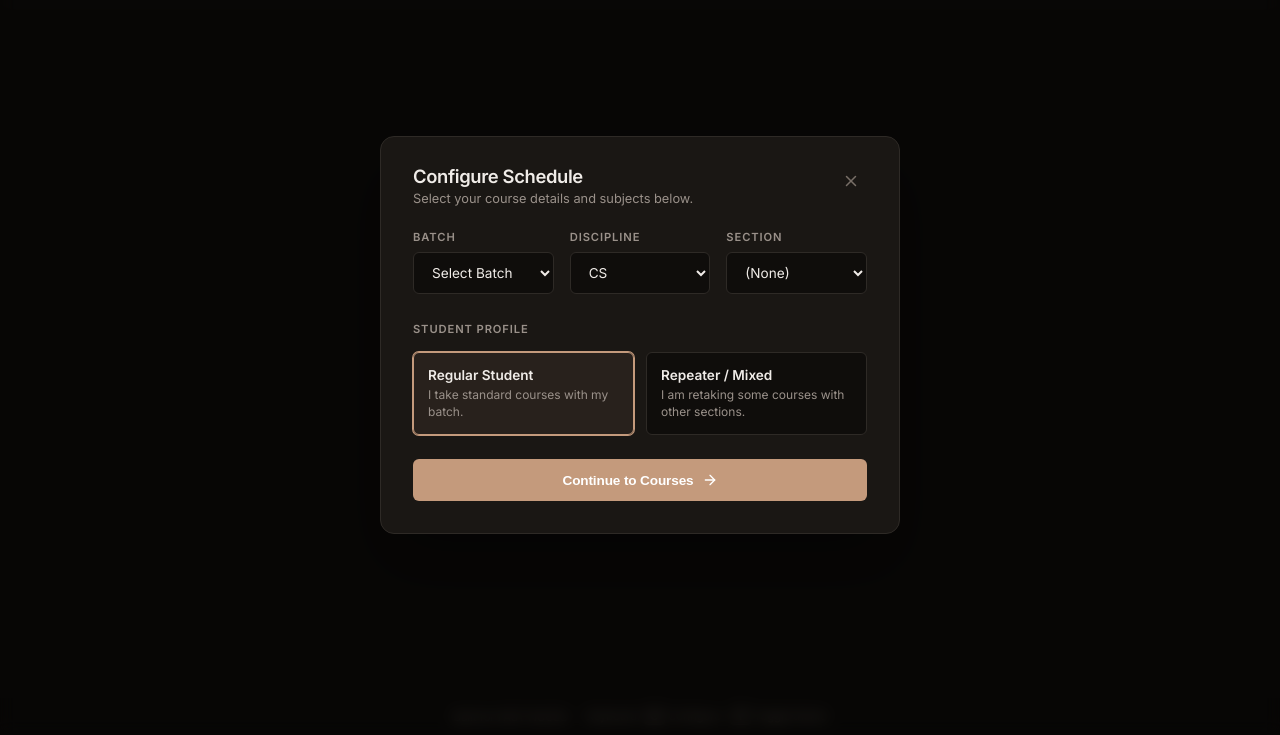
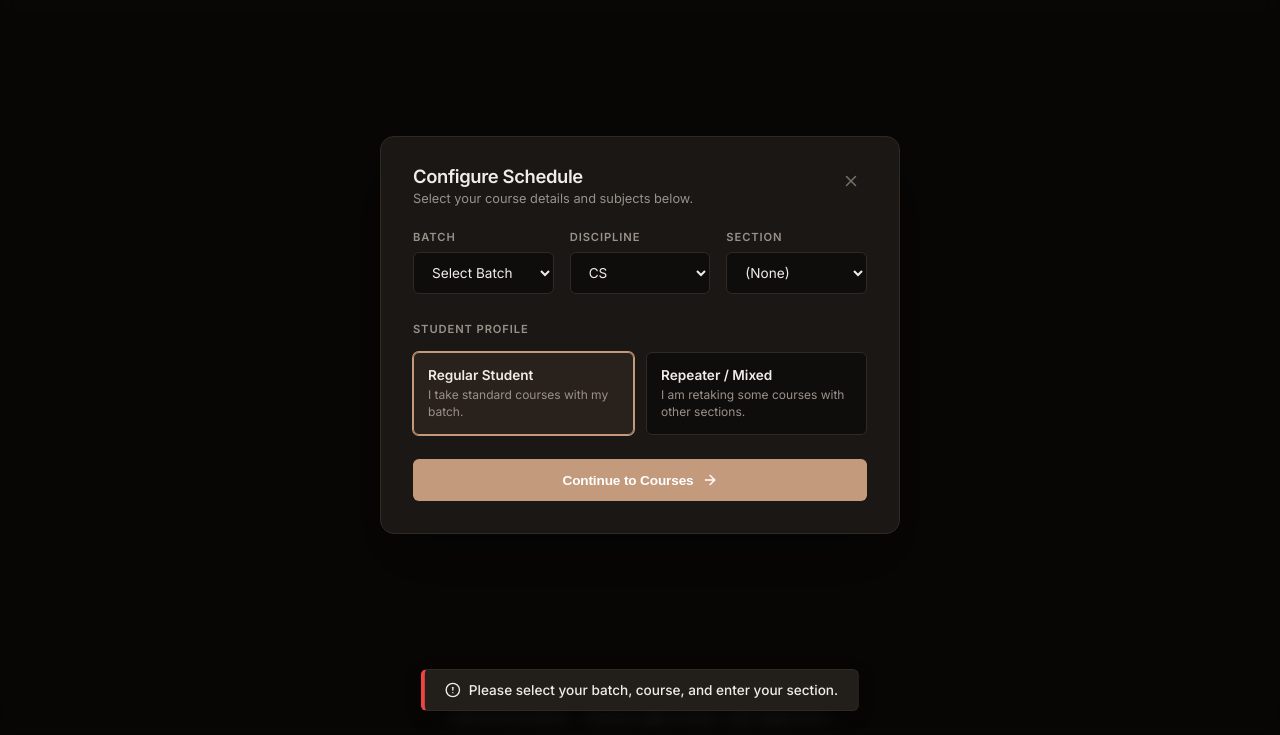
Before and after one commit to Hashimk101/FAST_TimeTable, a plain HTML site: page frontend/index.html in a window 1280 px wide. Both pictures are taken after a click on the button "Continue to Courses". Shown: the part 65-800 px from the top of the page. Drawn offline with Linux system fonts and the light colour scheme; no server answers; files whose address does not match are found by name.

Commit message:
perf: fix high INP by replacing alert with non-blocking toast notifications

```diff
--- a/frontend/index.html
+++ b/frontend/index.html
@@ -338,6 +338,7 @@
         <span>Keyboard: <kbd>C</kbd> Configure · <kbd>T</kbd> Toggle theme</span>
     </footer>
 
+    <div id="toast-container" class="toast-container"></div>
     <script src="script.js"></script>
 </body>
 </html>
--- a/frontend/script.js
+++ b/frontend/script.js
@@ -46,6 +46,26 @@ function updateClock() {
 }
 updateClock();
 setInterval(updateClock, 10000);
+
+// === Toast Notifications ===
+function showToast(message, type = 'error', duration = 3000) {
+    const container = document.getElementById('toast-container');
+    if (!container) return;
+    const toast = document.createElement('div');
+    toast.className = `toast ${type}`;
+    let icon = '';
+    if (type === 'error') {
+        icon = `<svg width="16" height="16" viewBox="0 0 24 24" fill="none" stroke="currentColor" stroke-width="2" stroke-linecap="round"><circle cx="12" cy="12" r="10"></circle><line x1="12" y1="8" x2="12" y2="12"></line><line x1="12" y1="16" x2="12.01" y2="16"></line></svg>`;
+    }
+    toast.innerHTML = `${icon} <span>${message}</span>`;
+    container.appendChild(toast);
+    setTimeout(() => {
+        toast.classList.add('fade-out');
+        toast.addEventListener('animationend', () => {
+            toast.remove();
+        });
+    }, duration);
+}
 
 // === Modal Logic ===
 const modal = document.getElementById('config-modal');
@@ -136,7 +156,7 @@ nextBtn.addEventListener('click', async () => {
     const section = document.getElementById('section-input').value.trim();
 
     if (!batch || !course || !section) {
-        alert("Please select your batch, course, and enter your section.");
+        showToast("Please select your batch, course, and enter your section.");
         return;
     }
 
@@ -368,11 +388,11 @@ document.getElementById('add-repeat-btn').addEventListener('click', () => {
     const sectionInput = document.getElementById('repeat-section-input');
 
     if (!subjSelect.value) {
-        alert("Please select a subject.");
+        showToast("Please select a subject.");
         return;
     }
     if (!batchSelect.value) {
-        alert("Please select a batch.");
+        showToast("Please select a batch.");
         return;
     }
 
@@ -456,14 +476,14 @@ form.addEventListener('submit', async (e) => {
     const selectedNames = Array.from(checkboxes).map(cb => cb.dataset.name);
 
     if (selectedSubjects.length === 0 && repeatCourses.length === 0) {
-        alert("Please select at least one course.");
+        showToast("Please select at least one course.");
         return;
     }
 
     // Step 1 Validation: Non-MS batches MUST have Discipline and Section
     if (!batch.startsWith("MS")) {
         if (!course || !section) {
-            alert("Please select both a Discipline and a Section for regular batches.");
+            showToast("Please select both a Discipline and a Section for regular batches.");
             return;
         }
     }
@@ -472,6 +492,10 @@ form.addEventListener('submit', async (e) => {
     btn.innerHTML = 'Generating...';
     btn.disabled = true;
     btn.style.opacity = '0.7';
+
+    // Yield to the main thread so the UI can paint the "Generating..." state
+    await new Promise(r => requestAnimationFrame(r));
+    await new Promise(r => setTimeout(r, 0));
 
     // Issue #15: Show skeleton while loading
     if (typeof showMobileSkeleton === 'function') showMobileSkeleton();
@@ -610,7 +634,7 @@ form.addEventListener('submit', async (e) => {
             step1.classList.add('active-step');
 
         } else {
-            alert('Error: ' + data.message);
+            showToast('Error: ' + data.message);
             if (typeof hideMobileSkeleton === 'function') hideMobileSkeleton();
         }
     } catch (error) {
@@ -636,7 +660,7 @@ form.addEventListener('submit', async (e) => {
             document.getElementById('week-grid').style.display = 'grid';
             closeModal();
         } else {
-            alert('Failed to connect to API and no cached schedule found.');
+            showToast('Failed to connect to API and no cached schedule found.');
             if (typeof hideMobileSkeleton === 'function') hideMobileSkeleton();
         }
     } finally {
--- a/frontend/style.css
+++ b/frontend/style.css
@@ -1869,3 +1869,63 @@ kbd {
   background: #3b82f6; /* Blue */
   color: #fff;
 }
+
+/* Toast Notifications */
+.toast-container {
+  position: fixed;
+  bottom: 24px;
+  left: 50%;
+  transform: translateX(-50%);
+  display: flex;
+  flex-direction: column;
+  gap: 10px;
+  z-index: 9999;
+  pointer-events: none;
+}
+
+.toast {
+  background: var(--surface-hover);
+  color: var(--text-primary);
+  padding: 12px 20px;
+  border-radius: var(--r-sm);
+  box-shadow: 0 4px 15px rgba(0, 0, 0, 0.3);
+  font-size: 0.85rem;
+  font-weight: 500;
+  pointer-events: auto;
+  animation: slideUp 0.3s cubic-bezier(0.175, 0.885, 0.32, 1.275) forwards;
+  opacity: 0;
+  border: 1px solid var(--border-color);
+  display: flex;
+  align-items: center;
+  gap: 8px;
+}
+
+.toast.error {
+  border-left: 4px solid #ef4444;
+}
+
+.toast.fade-out {
+  animation: fadeOut 0.3s ease forwards;
+}
+
+@keyframes slideUp {
+  from {
+    opacity: 0;
+    transform: translateY(20px) scale(0.95);
+  }
+  to {
+    opacity: 1;
+    transform: translateY(0) scale(1);
+  }
+}
+
+@keyframes fadeOut {
+  from {
+    opacity: 1;
+    transform: translateY(0) scale(1);
+  }
+  to {
+    opacity: 0;
+    transform: translateY(10px) scale(0.95);
+  }
+}
```
